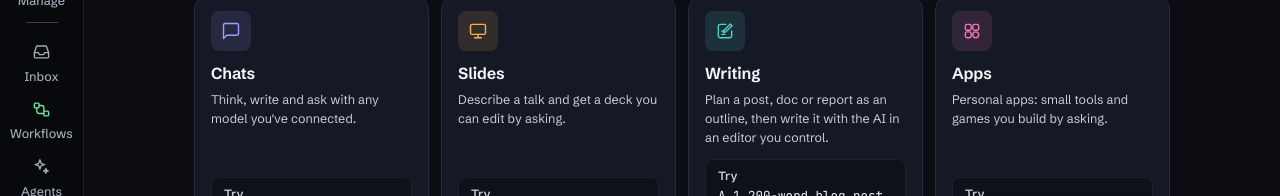
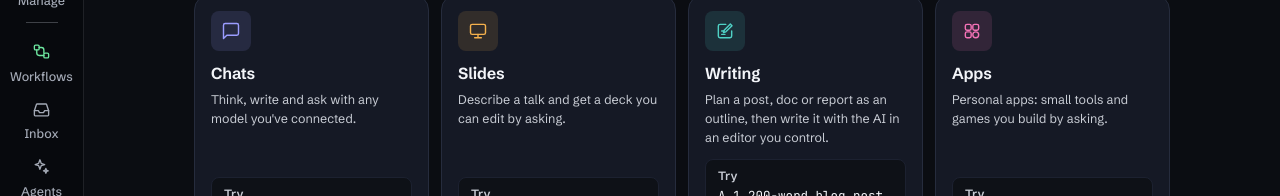
Before and after one commit to runningpixels/conduit, a React (Vite) app in the folder apps/desktop/: page /skills/workspace-audit in a window 1280 px wide. Shown: the part 492-688 px from the top of the page. Built offline with nearby package versions, Linux system fonts and the light colour scheme.

Commit message:
Rail: Workflows leads its group (Workflows, Inbox, Agents)
Ctrl+1...9 follow the rail, so Workflows is now Ctrl+7 and Inbox Ctrl+8.

Co-Authored-By: Claude Opus 5.5 <noreply@anthropic.com>
Claude-Session: https://claude.ai/code/session_01B5pDosonionWBY7e9gKYwg

```diff
--- a/apps/desktop/src/shell/Rail.tsx
+++ b/apps/desktop/src/shell/Rail.tsx
@@ -92,7 +92,7 @@ export const RAIL_BANDS: ReadonlyArray<{ id: string; items: readonly Destination
   { id: 'top', items: ['home'] },
   { id: 'make', items: ['chats', 'slides', 'writing'] },
   { id: 'apps', items: ['apps', 'manage'] },
-  { id: 'automate', items: ['inbox', 'workflows', 'agents'] },
+  { id: 'automate', items: ['workflows', 'inbox', 'agents'] },
   { id: 'context', items: ['context'] },
 ];
 
--- a/apps/desktop/src/styles/workspace.css
+++ b/apps/desktop/src/styles/workspace.css
@@ -1032,8 +1032,8 @@ html[data-panel-overlay="open"] .body > .doc-panel {
 }
 .rail-spacer { flex: 1; }
 /* Groups: the rail's buttons gathered by what they are for — make (Chats,
- * Slides, Writing), apps (Apps, Manage), what runs without you (Inbox,
- * Workflows, Agents) and Context — split by a short hairline. */
+ * Slides, Writing), apps (Apps, Manage), what runs without you (Workflows,
+ * Inbox, Agents) and Context — split by a short hairline. */
 .rail-band {
   display: flex;
   flex-direction: column;
```
Also changed, not shown: 1 other file (tests, documents, lock files or other folders).
